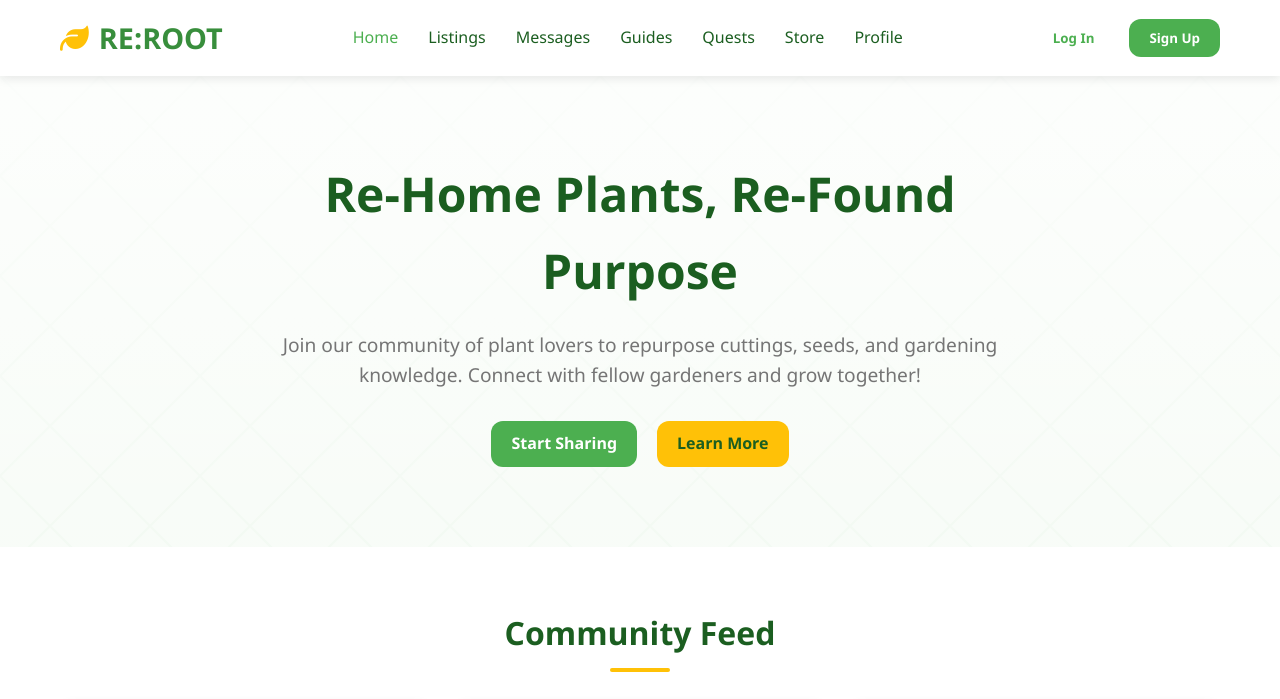
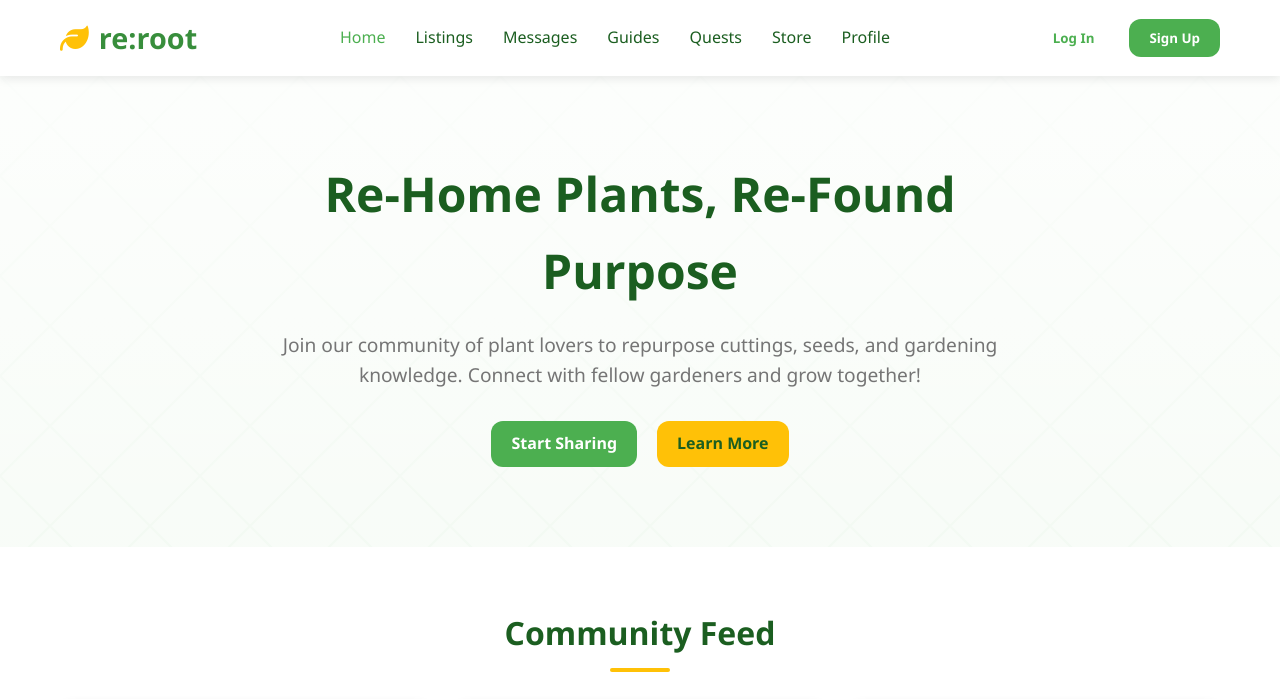
Before and after one commit to RyanPang101/Re-Root, a website: page index.html in a window 1280 px wide. Shown: the top 699 px of the page. Drawn offline with Linux system fonts and the light colour scheme.

Commit message:
Update index.html

```diff
--- a/index.html
+++ b/index.html
@@ -631,7 +631,7 @@
       <nav class="navbar">
         <a href="index.html" class="logo">
           <i class="fas fa-leaf"></i>
-          RE:ROOT
+          re:root
         </a>
 
         <ul class="nav-links">
```
